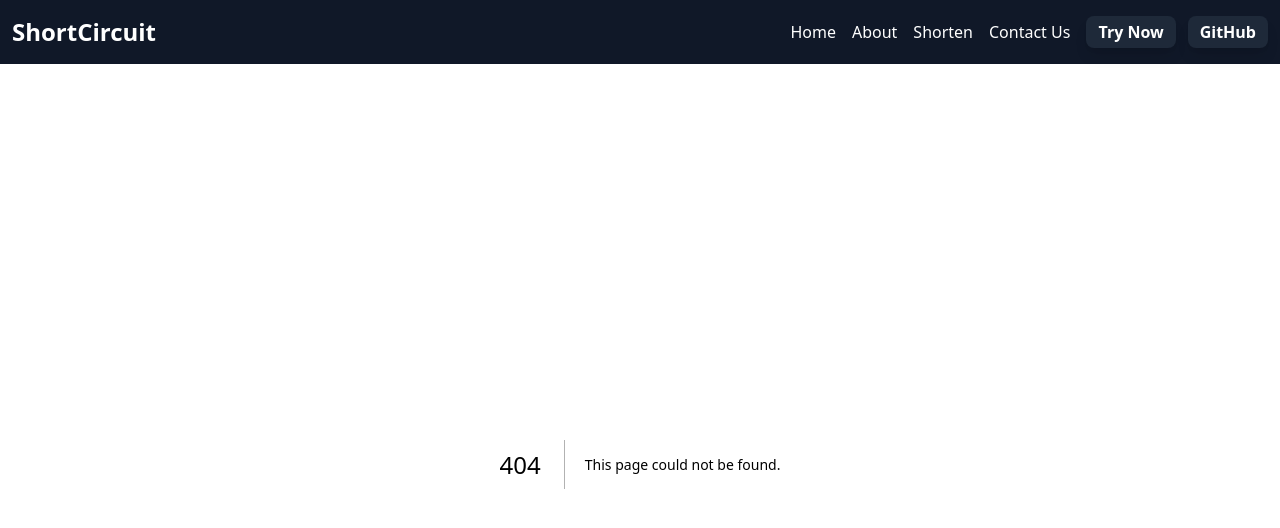
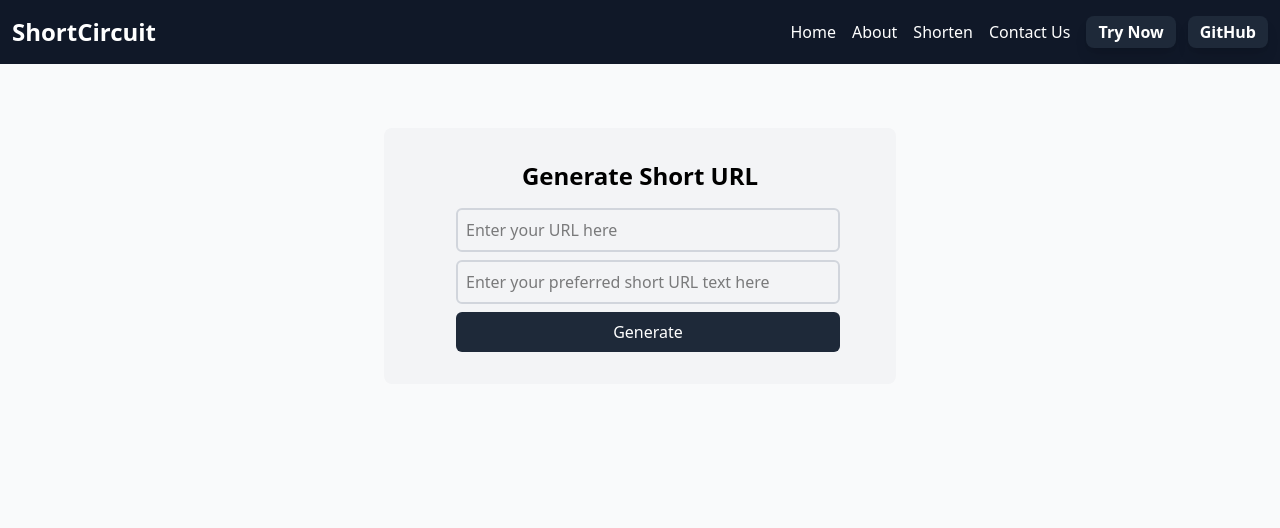
Before and after one commit to Alishba903/ShortCircuit, a Next.js app: page /shorten in a window 1280 px wide. Before the commit this address had no page. Shown: the top 528 px of the page. Built offline with nearby package versions, Linux system fonts and the light colour scheme.

Commit message:
added Shorten page component

```diff
--- a/app/page.js
+++ b/app/page.js
@@ -21,7 +21,7 @@ export default function Home() {
             We are the most straightforward URL Shortener in the world. Most of the url shorteners will track you or ask you to give your details for login. We understand your needs and hence we have created this URL shortener.
           </p>
           <div className="flex gap-3">
-          <Link href="/generate"><button className="bg-gray-800 shadow-lg p-3 rounded-lg py-1 font-bold text-white">Try Now</button></Link>
+          <Link href="/shorten"><button className="bg-gray-800 shadow-lg p-3 rounded-lg py-1 font-bold text-white">Try Now</button></Link>
           <Link href="/github"><button className="bg-gray-800 shadow-lg p-3 rounded-lg py-1 font-bold text-white">GitHub</button></Link>
         </div>
         </div>
--- /dev/null
+++ b/app/shorten/page.js
@@ -0,0 +1,32 @@
+"use client"
+import React, { useState } from 'react'
+
+const shorten = () => {
+    const [url, setUrl] = useState("");
+    const [shortUrl, setShortUrl] = useState("");
+    const [generated, setGenerated] = useState(false);
+
+  return (
+    <div className='mx-auto max-w-lg bg-gray-100 my-16 p-8 rounded-lg flex flex-col gap-4 items-center'>
+      <h1 className='text-2xl font-bold'>Generate Short URL</h1>
+      <div className='flex flex-col gap-2'>
+        <input type="text"
+        value={url}
+        placeholder='Enter your URL here'
+        className='border-2 border-gray-300 p-2 rounded-md w-96 ml-4 focus:outline-gray-500'
+        onChange={e => {setUrl(e.target.value)}}/>
+
+        <input type="text"
+        value={shortUrl}
+        placeholder='Enter your preferred short URL text here'
+        className='border-2 border-gray-300 p-2 rounded-md w-96 ml-4 focus:outline-gray-500'
+        onChange={e => {setShortUrl(e.target.value)}}/>
+
+        <button className='bg-gray-800 text-white p-2 rounded-md ml-4 w-96 cursor-pointer'>Generate</button>
+      </div>
+
+    </div>
+  )
+}
+
+export default shorten
--- a/components/Navbar.js
+++ b/components/Navbar.js
@@ -5,15 +5,16 @@ const Navbar = () => {
   return (
   <nav className='h-16 bg-gray-900 flex justify-between px-3 items-center text-white '>
       <div className="logo text-2xl font-bold">
-        ShortCircuit
+
+         <Link href="/">ShortCircuit</Link>
       </div>
       <ul className='flex justify-center gap-4 items-center'>
         <Link href="/"><li>Home</li></Link>
-        <Link href="/"><li>About</li></Link>
-        <Link href="/"><li>Shorten</li></Link>
-        <Link href="/"><li>Contact Us</li></Link>
+        <Link href="/about"><li>About</li></Link>
+        <Link href="/shorten"><li>Shorten</li></Link>
+        <Link href="/contact"><li>Contact Us</li></Link>
         <li className="flex gap-3">
-          <Link href="/generate"><button className="bg-gray-800 shadow-lg p-3 rounded-lg py-1 font-bold text-white">Try Now</button></Link>
+          <Link href="/shorten"><button className="bg-gray-800 shadow-lg p-3 rounded-lg py-1 font-bold text-white">Try Now</button></Link>
           <Link href="/github"><button className="bg-gray-800 shadow-lg p-3 rounded-lg py-1 font-bold text-white">GitHub</button></Link>
         </li>
       </ul>
```
